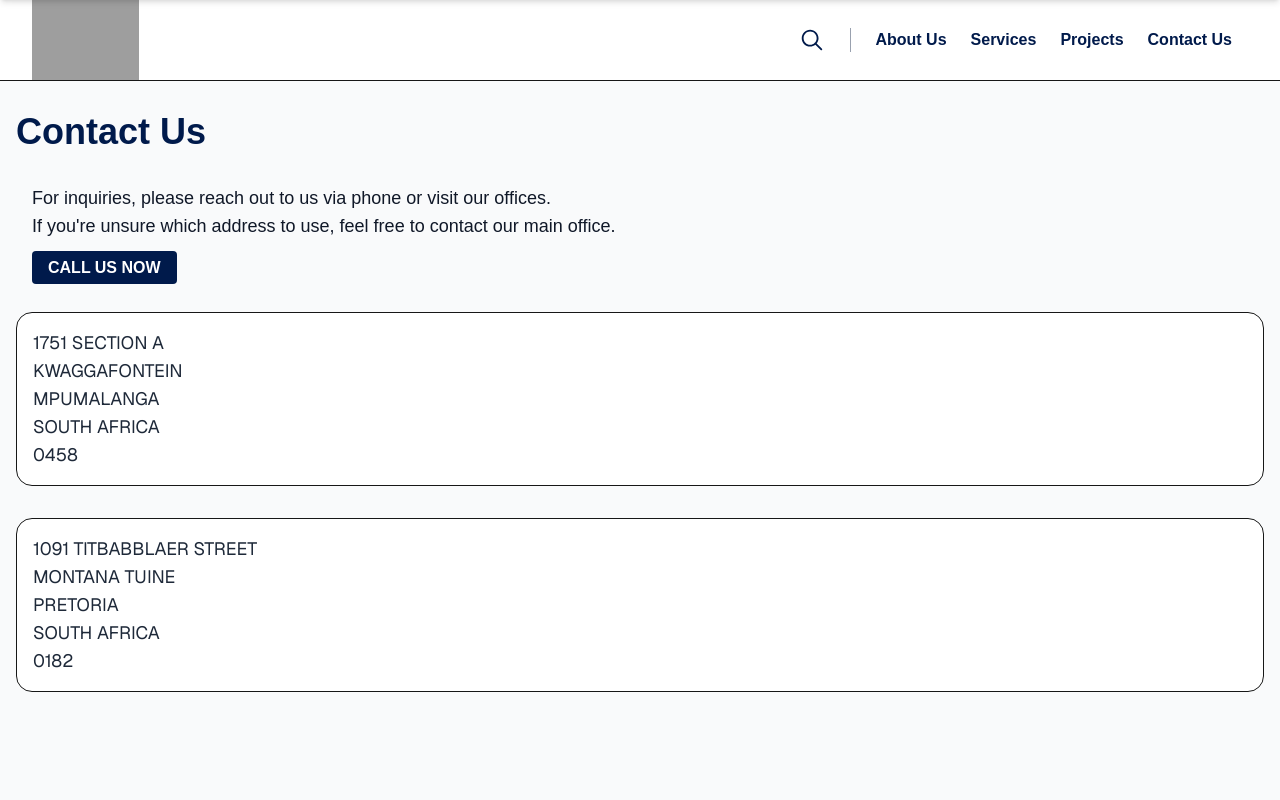
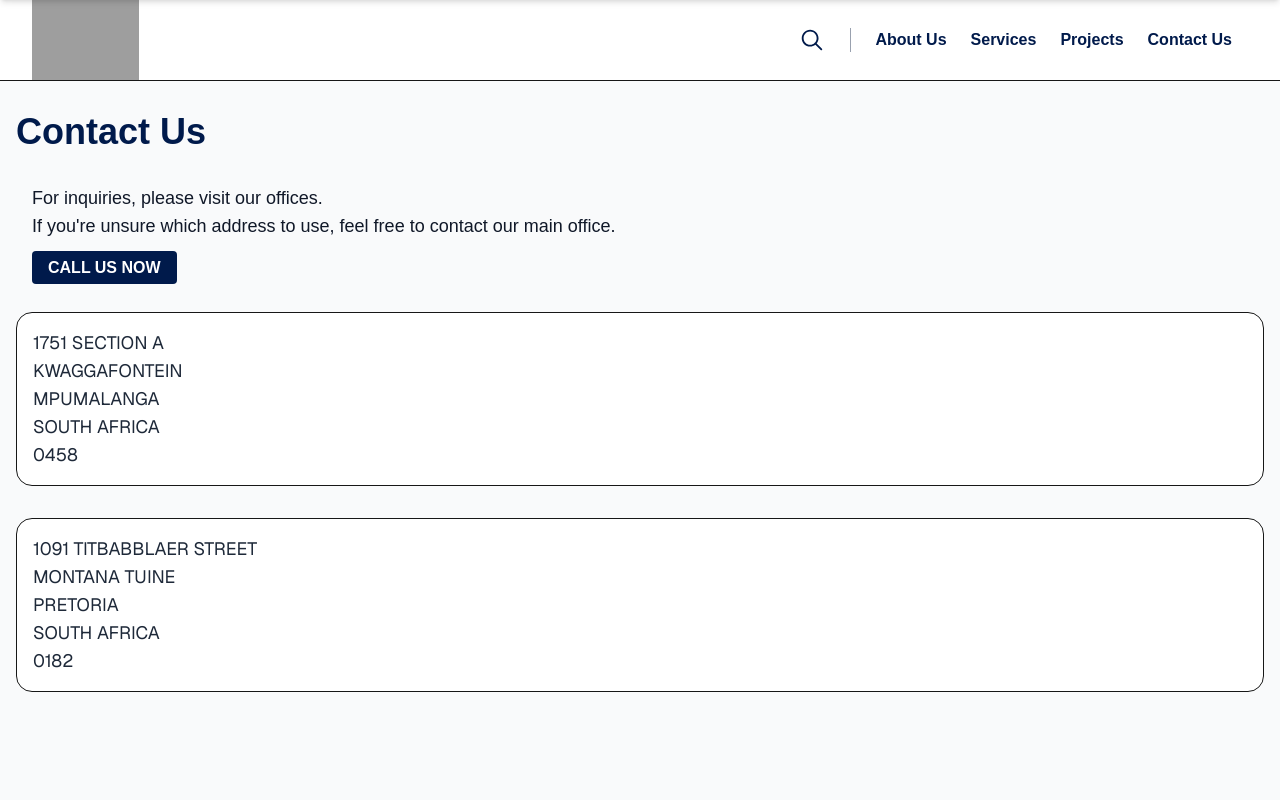
Before and after one commit to M9china/zembelani, a Next.js app: page /contact-us in a window 1280 px wide. Shown: the top 800 px of the page. Built offline with nearby package versions, Linux system fonts and the light colour scheme; grey boxes are pictures that could not be loaded.

Commit message:
fix(ContactUs): update inquiry message for clarity and conciseness

```diff
--- a/src/app/contact-us/page.tsx
+++ b/src/app/contact-us/page.tsx
@@ -8,8 +8,9 @@ export default function ContactUsPage() {
       </h1>
       <div className="px-8 space-y-4">
         <p className="text-gray-900 text-lg">
-          For inquiries, please reach out to us via phone or visit our offices.<br/>
-           If you're unsure which address to use, feel free to contact our main office.
+          For inquiries, please visit our offices.<br/>
+          {`
+           If you're unsure which address to use, feel free to contact our main office.`}
         </p>
         <Link className="bg-[#001A4B] text-white px-4 py-2 rounded font-bold" href={"tel:+27 72 367 7794"}>CALL US NOW</Link>
       </div>
```
